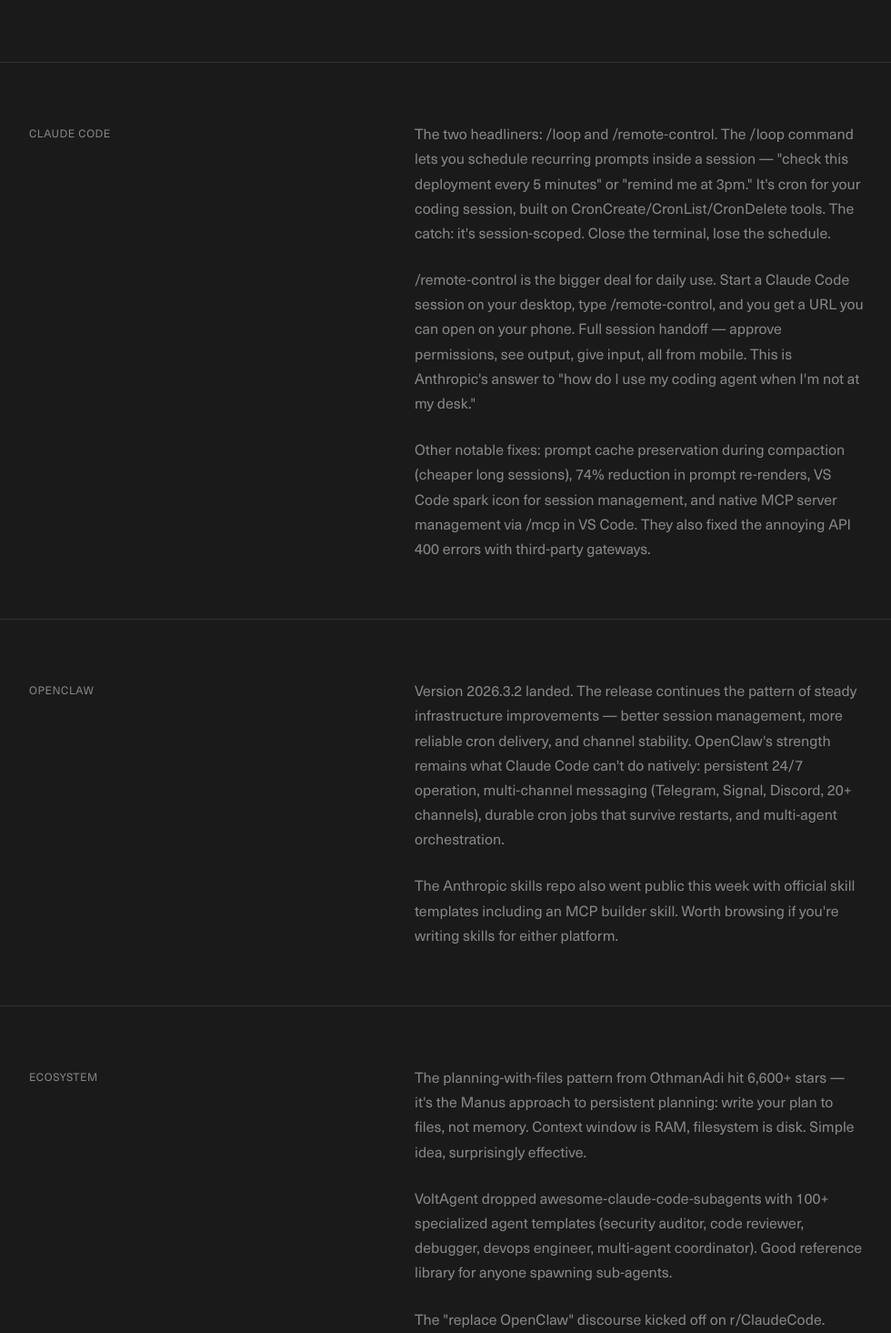
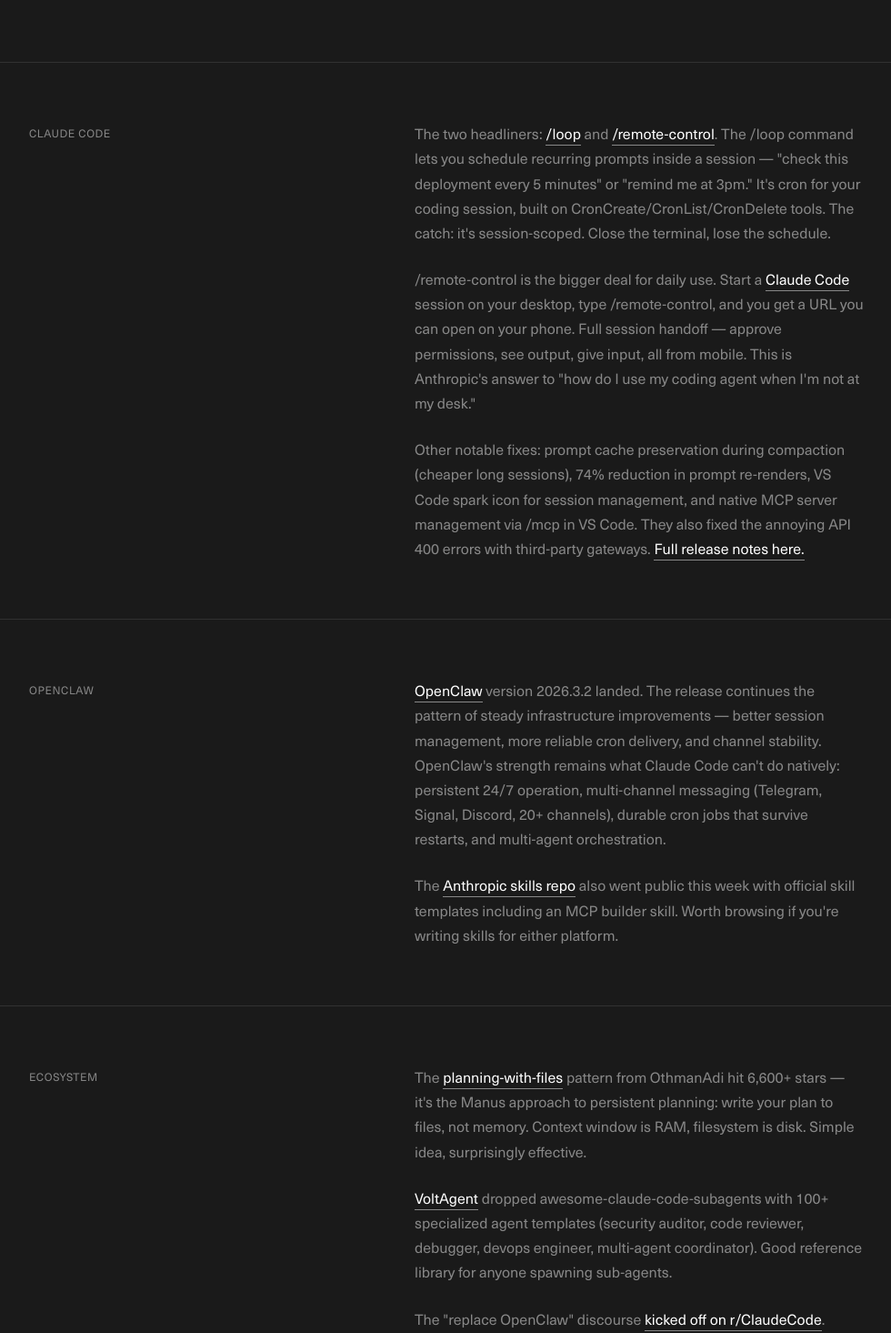
Before and after one commit to storypixel/storypixel.github.io, a React (Vite) app: page /thoughts/ai-roundup-2026-03-07 in a window 1280 px wide. Shown: the part 725-2190 px from the top of the page at 91% size, without its empty margins (8-988 px from the left). Built offline with nearby package versions, Linux system fonts and the light colour scheme.

Commit message:
Add markdown link support to Thoughts posts + add links to AI Roundup

```diff
--- a/src/components/ThoughtPost.jsx
+++ b/src/components/ThoughtPost.jsx
@@ -4,6 +4,34 @@
 import Navigation from './Navigation';
 import Footer from './Footer';
 import { getPost } from '../data/posts';
+
+// Parse simple markdown-style links [text](url) into clickable elements
+function RichText({ children }) {
+    if (typeof children !== 'string') return children;
+    const parts = children.split(/(\[[^\]]+\]\([^)]+\))/g);
+    return parts.map((part, i) => {
+        const match = part.match(/\[([^\]]+)\]\(([^)]+)\)/);
+        if (match) {
+            return (
+                <a
+                    key={i}
+                    href={match[2]}
+                    target="_blank"
+                    rel="noopener noreferrer"
+                    style={{
+                        color: 'var(--text-color)',
+                        borderBottom: '1px solid var(--text-secondary)',
+                        paddingBottom: '1px',
+                        transition: 'border-color 0.2s ease',
+                    }}
+                >
+                    {match[1]}
+                </a>
+            );
+        }
+        return <span key={i}>{part}</span>;
+    });
+}
 
 const ThoughtPost = () => {
     const { slug } = useParams();
@@ -118,7 +146,7 @@
                                             maxWidth: '55ch',
                                         }}>
                                             {section.paragraphs.map((para, i) => (
-                                                <p key={i}>{para}</p>
+                                                <p key={i}><RichText>{para}</RichText></p>
                                             ))}
                                         </div>
                                     </div>
@@ -294,7 +322,7 @@
                                 }}
                             >
                                 <span style={{ gridColumn: '1 / -1' }}>
-                                    {section.text}
+                                    <RichText>{section.text}</RichText>
                                 </span>
                             </motion.div>
                         );
--- a/src/data/posts.js
+++ b/src/data/posts.js
@@ -20,26 +20,26 @@
                 type: 'text',
                 label: 'Claude Code',
                 paragraphs: [
-                    'The two headliners: /loop and /remote-control. The /loop command lets you schedule recurring prompts inside a session — "check this deployment every 5 minutes" or "remind me at 3pm." It\'s cron for your coding session, built on CronCreate/CronList/CronDelete tools. The catch: it\'s session-scoped. Close the terminal, lose the schedule.',
-                    '/remote-control is the bigger deal for daily use. Start a Claude Code session on your desktop, type /remote-control, and you get a URL you can open on your phone. Full session handoff — approve permissions, see output, give input, all from mobile. This is Anthropic\'s answer to "how do I use my coding agent when I\'m not at my desk."',
-                    'Other notable fixes: prompt cache preservation during compaction (cheaper long sessions), 74% reduction in prompt re-renders, VS Code spark icon for session management, and native MCP server management via /mcp in VS Code. They also fixed the annoying API 400 errors with third-party gateways.',
+                    'The two headliners: [/loop](https://code.claude.com/docs/en/scheduled-tasks) and [/remote-control](https://winbuzzer.com/2026/02/28/anthropic-remote-control-claude-code-mobile-access-xcxwbn/). The /loop command lets you schedule recurring prompts inside a session — "check this deployment every 5 minutes" or "remind me at 3pm." It\'s cron for your coding session, built on CronCreate/CronList/CronDelete tools. The catch: it\'s session-scoped. Close the terminal, lose the schedule.',
+                    '/remote-control is the bigger deal for daily use. Start a [Claude Code](https://code.claude.com) session on your desktop, type /remote-control, and you get a URL you can open on your phone. Full session handoff — approve permissions, see output, give input, all from mobile. This is Anthropic\'s answer to "how do I use my coding agent when I\'m not at my desk."',
+                    'Other notable fixes: prompt cache preservation during compaction (cheaper long sessions), 74% reduction in prompt re-renders, VS Code spark icon for session management, and native MCP server management via /mcp in VS Code. They also fixed the annoying API 400 errors with third-party gateways. [Full release notes here.](https://releasebot.io/updates/anthropic/claude-code)',
                 ],
             },
             {
                 type: 'text',
                 label: 'OpenClaw',
                 paragraphs: [
-                    'Version 2026.3.2 landed. The release continues the pattern of steady infrastructure improvements — better session management, more reliable cron delivery, and channel stability. OpenClaw\'s strength remains what Claude Code can\'t do natively: persistent 24/7 operation, multi-channel messaging (Telegram, Signal, Discord, 20+ channels), durable cron jobs that survive restarts, and multi-agent orchestration.',
-                    'The Anthropic skills repo also went public this week with official skill templates including an MCP builder skill. Worth browsing if you\'re writing skills for either platform.',
+                    '[OpenClaw](https://github.com/openclaw/openclaw) version 2026.3.2 landed. The release continues the pattern of steady infrastructure improvements — better session management, more reliable cron delivery, and channel stability. OpenClaw\'s strength remains what Claude Code can\'t do natively: persistent 24/7 operation, multi-channel messaging (Telegram, Signal, Discord, 20+ channels), durable cron jobs that survive restarts, and multi-agent orchestration.',
+                    'The [Anthropic skills repo](https://github.com/anthropics/skills) also went public this week with official skill templates including an MCP builder skill. Worth browsing if you\'re writing skills for either platform.',
                 ],
             },
             {
                 type: 'text',
                 label: 'Ecosystem',
                 paragraphs: [
-                    'The planning-with-files pattern from OthmanAdi hit 6,600+ stars — it\'s the Manus approach to persistent planning: write your plan to files, not memory. Context window is RAM, filesystem is disk. Simple idea, surprisingly effective.',
-                    'VoltAgent dropped awesome-claude-code-subagents with 100+ specialized agent templates (security auditor, code reviewer, debugger, devops engineer, multi-agent coordinator). Good reference library for anyone spawning sub-agents.',
-                    'The "replace OpenClaw" discourse kicked off on r/ClaudeCode. Someone posted that /remote-control "negates the need for OpenClaw." The verdict from builders actually running both: Claude Code is great for coding sessions you want to access from your phone. OpenClaw is for always-on personal agents with messaging, scheduling, and multi-agent comms. Different tools, different jobs. You can run both.',
+                    'The [planning-with-files](https://github.com/OthmanAdi/planning-with-files) pattern from OthmanAdi hit 6,600+ stars — it\'s the Manus approach to persistent planning: write your plan to files, not memory. Context window is RAM, filesystem is disk. Simple idea, surprisingly effective.',
+                    '[VoltAgent](https://github.com/VoltAgent/awesome-claude-code-subagents) dropped awesome-claude-code-subagents with 100+ specialized agent templates (security auditor, code reviewer, debugger, devops engineer, multi-agent coordinator). Good reference library for anyone spawning sub-agents.',
+                    'The "replace OpenClaw" discourse [kicked off on r/ClaudeCode](https://www.reddit.com/r/ClaudeCode/comments/1rew8t0/remotecontrol_negates_the_need_for_openclaw/). Someone posted that /remote-control "negates the need for OpenClaw." The verdict from builders actually running both: Claude Code is great for coding sessions you want to access from your phone. OpenClaw is for always-on personal agents with messaging, scheduling, and multi-agent comms. Different tools, different jobs. You can run both.',
                 ],
             },
             {
```
